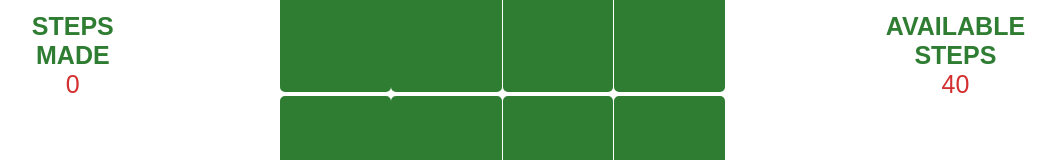
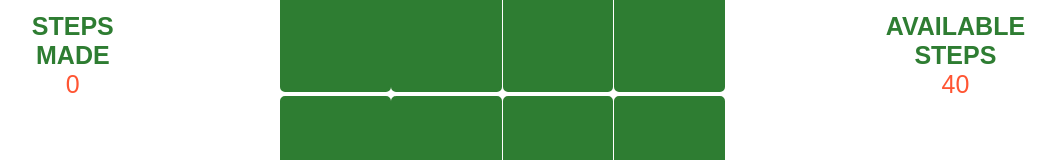
Before and after one commit to olgachichkanova/memory-game, a React app: page / in a window 1280 px wide. Shown: the part 345-505 px from the top of the page, without its empty margins (114-1170 px from the left). Built offline with nearby package versions, Linux system fonts and the light colour scheme; a web font is replaced by a local one.

Commit message:
updated colors

```diff
--- a/src/common.css
+++ b/src/common.css
@@ -8,8 +8,8 @@
 
   /* christmas color scheme */
   --main-color: #2e7d32; /* Green */
-  --accent-color: #d32f2f; /* Deep Red */
-  --secondary-color: #1e88e5; /* Royal Blue */
+  --accent-color: #f53; /* Royal Blue */
+  --secondary-color: #d32f2f; /* Deep Red */
 }
 
 * {
```
